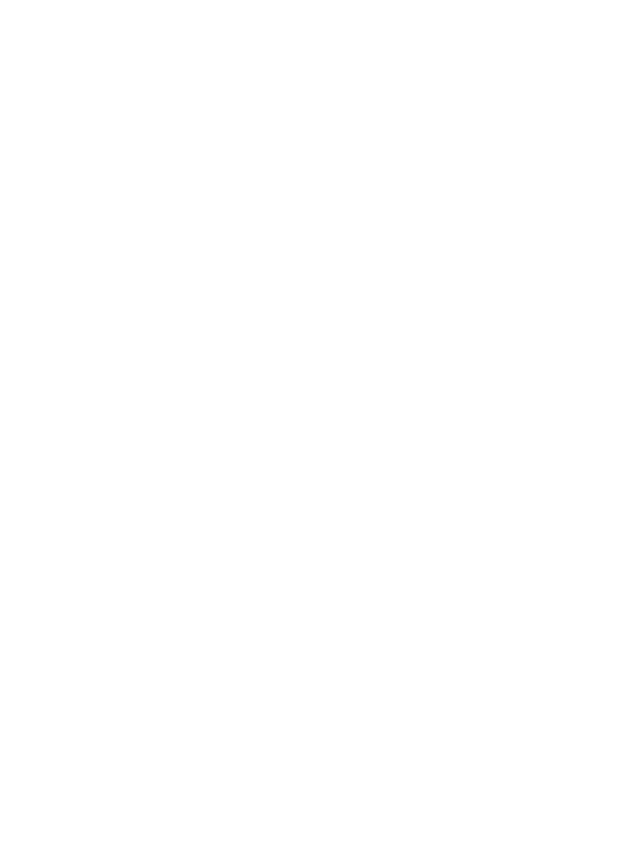
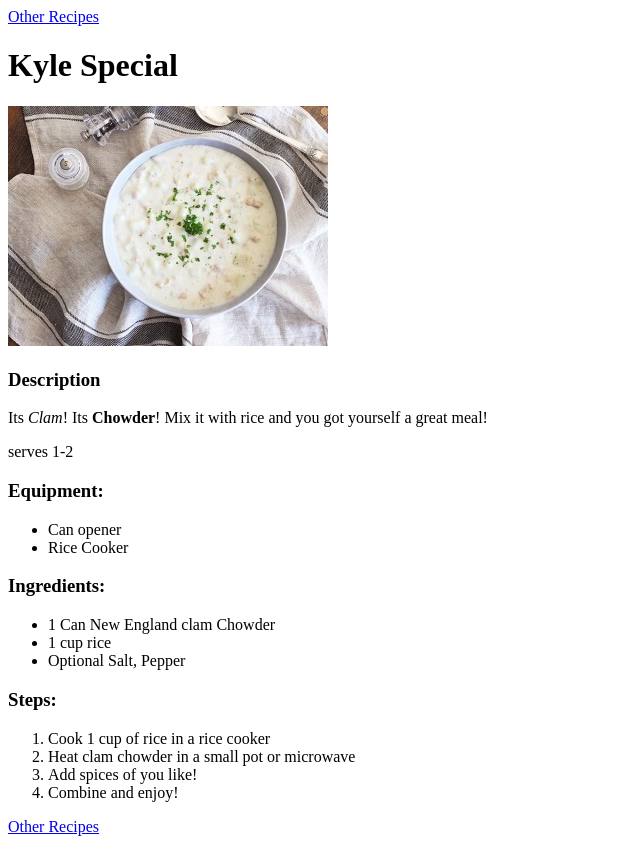
Before and after one commit to Saebryn/odin-recipes, a plain HTML site: page recipes/kyle_special.html in a window 1280 px wide. Shown: the whole page, without its empty margins (0-640 px from the left). Before the commit the page ends 800 px from the top, so only its background shows below. Drawn offline with Linux system fonts and the light colour scheme.

Commit message:
finished kyle special and added 'Steps' to Cowboy Casserole

```diff
--- a/recipes/kyle_special.html
+++ b/recipes/kyle_special.html
@@ -7,6 +7,33 @@
     <title>Kyle Special</title>
 </head>
 <body>
+    <a href="../index.html">Other Recipes</a>
+    <h1>Kyle Special</h1>
+    <img src="images/clam_chowder.jpg" alt="Clam chowder and Rice"><br>
+    <h3>Description</h3>
+    <p>Its <em>Clam</em>! Its <strong>Chowder</strong>! Mix it with rice and you got yourself a great meal!</p>
+    <p>serves 1-2</p>
 
+    <h3>Equipment:</h3>
+    <ul>
+        <li>Can opener</li>
+        <li>Rice Cooker</li>
+    </ul>
+
+    <h3>Ingredients:</h3>
+    <ul>
+        <li>1 Can New England clam Chowder</li>
+        <li>1 cup rice</li>
+        <li>Optional Salt, Pepper</li>
+    </ul>
+
+    <h3>Steps:</h3>
+    <ol>
+        <li>Cook 1 cup of rice in a rice cooker</li>
+        <li>Heat clam chowder in a small pot or microwave</li>
+        <li>Add spices of you like!</li>
+        <li>Combine and enjoy!</li>
+    </ol>
+    <a href="../index.html">Other Recipes</a>
 </body>
 </html>
```
Also changed, not shown: index.html (+1 -0 lines), recipes/cowboy_casserole.html (+2 -0 lines), recipes/images/clam_chowder.jpg (added).
